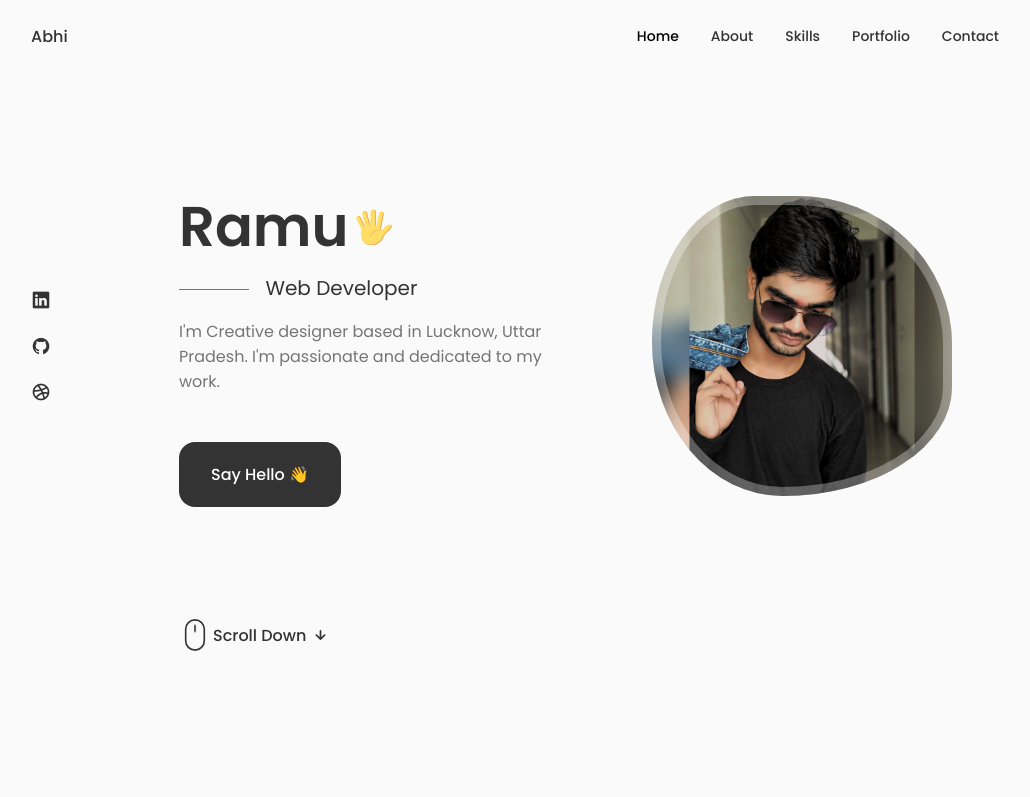
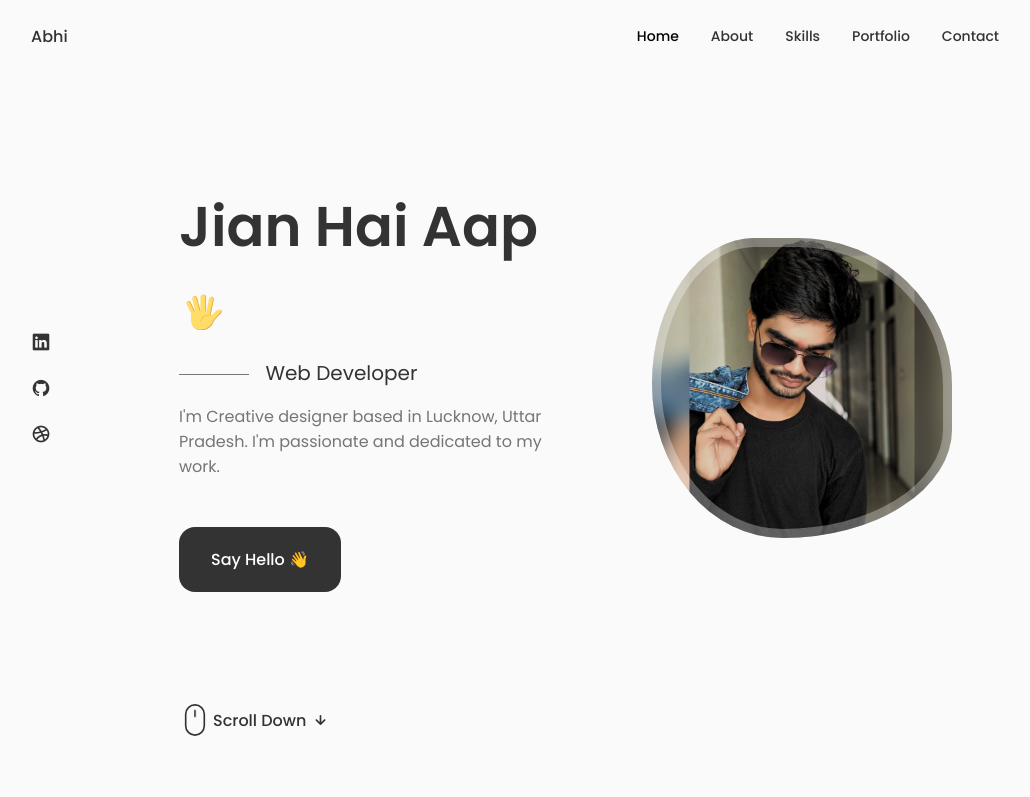
Before and after one commit to abhisharma8756/PortfolioUpdated, a React (Create React App) app: page / in a window 1280 px wide. Shown: the top 797 px of the page, without its empty margins (125-1155 px from the left). Built offline with nearby package versions, Linux system fonts and the light colour scheme.

Commit message:
Update Data.js

```diff
--- a/src/components/home/Data.js
+++ b/src/components/home/Data.js
@@ -8,7 +8,7 @@ const Data = () => {
   return (
     <div className='home__data'>
       <h1 className='home__title'>
-        Ramu
+        Jian Hai Aap
         <svg
                   width="36"
                   height="36"
```
